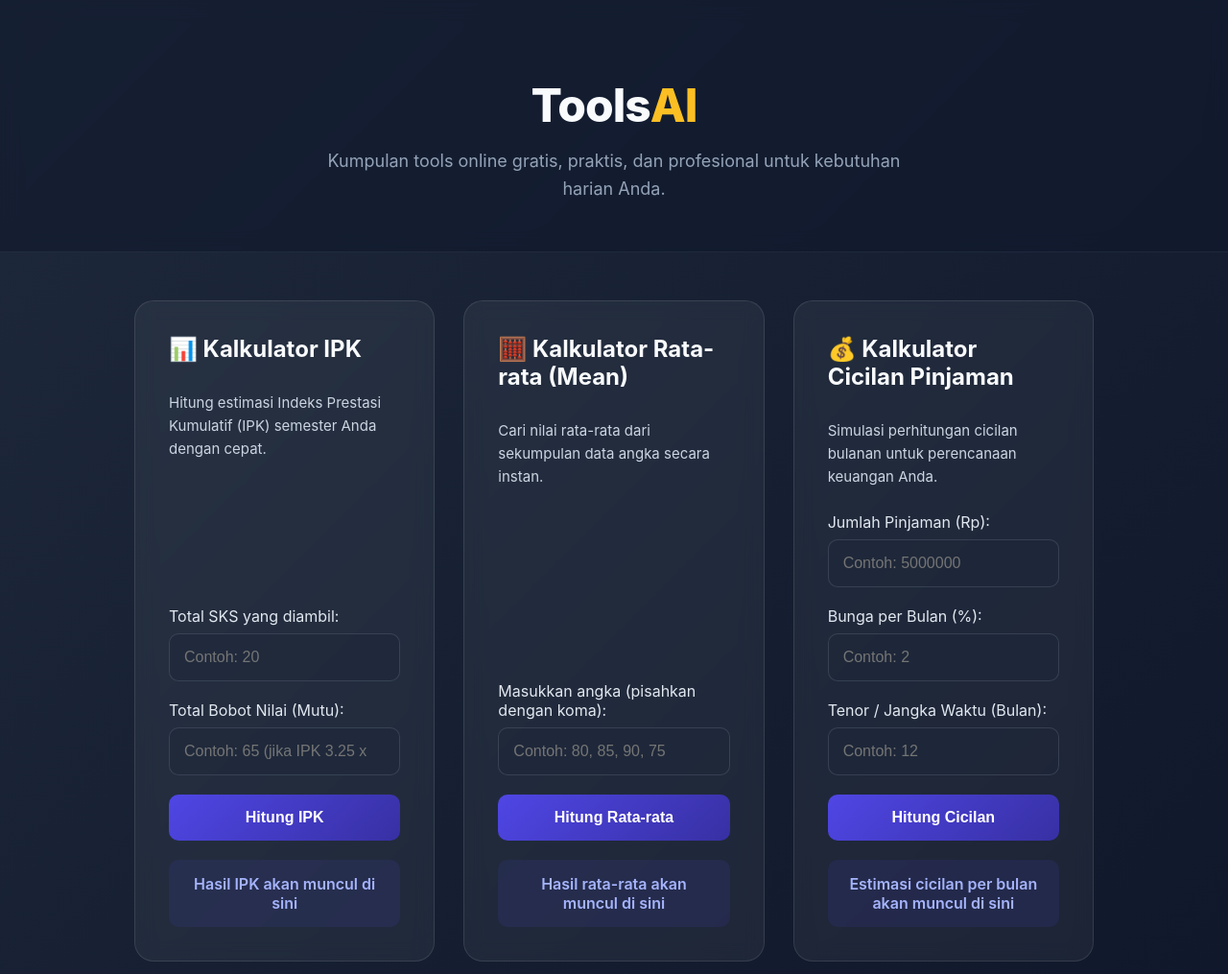
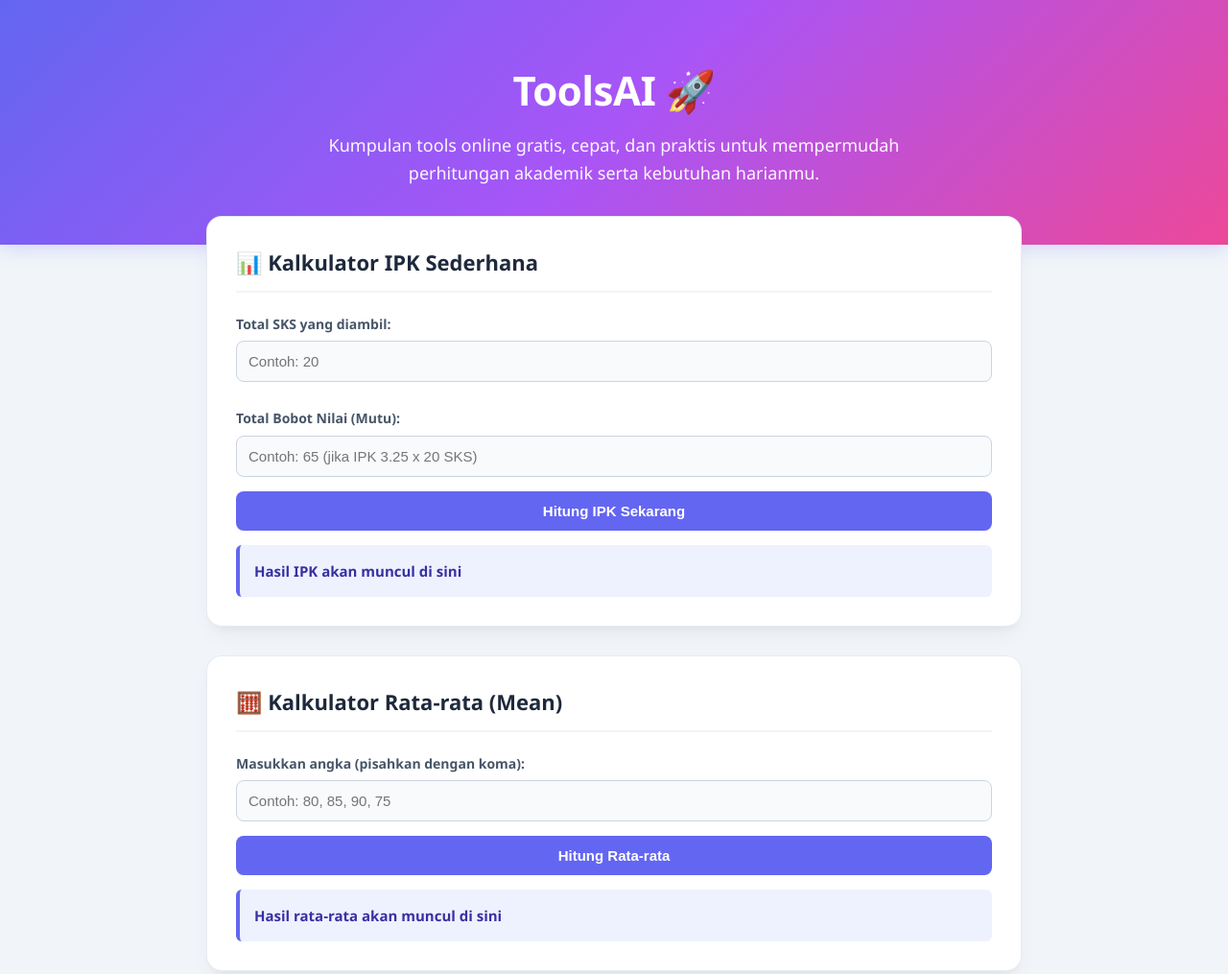
Before and after one commit to y9hwfc79wv-ui/toolsai, a plain HTML site: page index.html in a window 1280 px wide. Shown: the top 1015 px of the page at 96% size. Drawn offline with Linux system fonts and the light colour scheme.

Commit message:
Update index.html

```diff
--- a/index.html
+++ b/index.html
@@ -5,184 +5,177 @@
     <meta name="viewport" content="width=device-width, initial-scale=1.0">
     <title>ToolsAI - Kumpulan Tools Online Gratis & Praktis</title>
     <style>
-        /* Reset & Dasar */
+        :root {
+            --primary: #6366f1;
+            --primary-dark: #4f46e5;
+            --bg-gradient: linear-gradient(135deg, #6366f1 0%, #a855f7 50%, #ec4899 100%);
+            --text-main: #1e293b;
+            --text-muted: #64748b;
+        }
         body {
-            font-family: 'SF Pro Display', -apple-system, BlinkMacSystemFont, 'Segoe UI', Roboto, Oxygen, Ubuntu, Cantarell, 'Open Sans', 'Helvetica Neue', sans-serif;
-            /* Gradien latar belakang yang elegan */
-            background: linear-gradient(135deg, #1e293b 0%, #0f172a 100%);
-            color: #e2e8f0;
+            font-family: 'Segoe UI', Tahoma, Geneva, Verdana, sans-serif;
+            background: #f1f5f9;
+            color: var(--text-main);
             margin: 0;
             padding: 0;
-            min-height: 100vh;
-            display: flex;
-            flex-direction: column;
+            line-height: 1.6;
         }
-
-        /* Header Profesional */
-        .header {
+        /* Header Modern dengan Gradasi */
+        .hero {
+            background: var(--bg-gradient);
+            color: white;
             text-align: center;
-            padding: 80px 20px 50px 20px;
-            background: rgba(15, 23, 42, 0.5);
-            backdrop-filter: blur(10px);
-            border-bottom: 1px solid rgba(148, 163, 184, 0.1);
+            padding: 60px 20px;
+            box-shadow: 0 4px 20px rgba(99, 102, 241, 0.2);
         }
-        h1 {
-            font-size: 48px;
+        .hero h1 {
+            font-size: 42px;
+            margin: 0 0 10px 0;
             font-weight: 800;
-            color: #f8fafc;
-            margin: 0 0 15px 0;
-            letter-spacing: -1px;
+            letter-spacing: -0.5px;
         }
-        h1 span {
-            color: #fbbf24; /* Aksen warna emas */
-        }
-        p.subtitle {
+        .hero p {
             font-size: 18px;
-            color: #94a3b8;
             max-width: 650px;
             margin: 0 auto;
-            line-height: 1.6;
+            opacity: 0.95;
         }
-
         /* Container Utama */
         .container {
-            max-width: 1000px;
-            margin: 50px auto;
+            max-width: 850px;
+            margin: -30px auto 40px auto;
             padding: 0 20px;
-            display: grid;
-            grid-template-columns: repeat(auto-fit, minmax(300px, 1fr));
-            gap: 30px;
-            flex-grow: 1;
         }
-
-        /* Kartu Tool (Glassmorphism Style) */
+        /* Card Tools */
         .card {
-            /* Efek kartu transparan */
-            background: rgba(255, 255, 255, 0.05);
-            backdrop-filter: blur(10px);
-            border: 1px solid rgba(255, 255, 255, 0.1);
-            padding: 35px;
-            border-radius: 20px;
-            transition: transform 0.3s ease, box-shadow 0.3s ease;
-            display: flex;
-            flex-direction: column;
+            background: white;
+            padding: 30px;
+            border-radius: 16px;
+            box-shadow: 0 10px 25px -5px rgba(0, 0, 0, 0.05), 0 8px 10px -6px rgba(0, 0, 0, 0.05);
+            margin-bottom: 30px;
+            border: 1px solid rgba(226, 232, 240, 0.8);
+            transition: transform 0.2s ease;
         }
         .card:hover {
-            transform: translateY(-10px);
-            box-shadow: 0 20px 40px rgba(0,0,0,0.3);
-            background: rgba(255, 255, 255, 0.08);
+            transform: translateY(-3px);
         }
         .card h3 {
-            margin: 0 0 15px 0;
-            color: #f8fafc;
-            font-size: 24px;
-            display: flex;
-            align-items: center;
-            gap: 10px;
+            margin-top: 0;
+            color: var(--text-main);
+            font-size: 22px;
+            border-bottom: 2px solid #f1f5f9;
+            padding-bottom: 12px;
         }
-        .card p {
-            color: #cbd5e1;
+        label {
+            display: block;
+            font-weight: 600;
+            font-size: 14px;
+            margin-top: 12px;
+            color: #475569;
+        }
+        input, select {
+            width: 100%;
+            padding: 12px;
+            margin: 6px 0 15px 0;
+            border: 1px solid #cbd5e1;
+            border-radius: 8px;
+            box-sizing: border-box;
             font-size: 15px;
-            line-height: 1.6;
-            flex-grow: 1;
-            margin-bottom: 25px;
-        }
-
-        /* Input & Tombol */
-        input {
-            width: 100%;
-            padding: 15px;
-            margin: 8px 0 20px 0;
-            background: rgba(30, 41, 59, 0.5);
-            border: 1px solid rgba(148, 163, 184, 0.2);
-            border-radius: 10px;
-            color: white;
-            font-size: 16px;
-            box-sizing: border-box;
+            background: #f8fafc;
+            transition: border-color 0.2s;
         }
         input:focus {
             outline: none;
-            border-color: #4f46e5;
-            background: rgba(30, 41, 59, 0.8);
+            border-color: var(--primary);
+            background: white;
         }
         button {
-            background: linear-gradient(135deg, #4f46e5 0%, #3730a3 100%);
+            background: var(--primary);
             color: white;
             border: none;
-            padding: 15px 25px;
-            border-radius: 10px;
+            padding: 12px 20px;
+            border-radius: 8px;
             cursor: pointer;
             font-weight: bold;
+            font-size: 15px;
             width: 100%;
-            font-size: 16px;
-            transition: opacity 0.2s;
+            transition: background 0.2s;
         }
         button:hover {
-            opacity: 0.9;
+            background: var(--primary-dark);
         }
         .result {
-            margin-top: 20px;
+            margin-top: 15px;
             padding: 15px;
-            background: rgba(79, 70, 229, 0.1);
-            border-radius: 10px;
-            font-weight: 600;
-            color: #a5b4fc;
-            text-align: center;
+            background: #eef2ff;
+            border-left: 4px solid var(--primary);
+            border-radius: 6px;
+            font-weight: bold;
+            color: #3730a3;
+            font-size: 15px;
         }
-
-        /* Footer Profesional */
+        /* Bagian Informasi Tambahan (About, Privacy, Contact) */
+        .info-section {
+            background: white;
+            padding: 30px;
+            border-radius: 16px;
+            box-shadow: 0 4px 6px -1px rgba(0, 0, 0, 0.05);
+            margin-bottom: 30px;
+            border: 1px solid #e2e8f0;
+        }
+        .info-section h2 {
+            font-size: 20px;
+            color: var(--text-main);
+            margin-top: 0;
+            border-bottom: 2px solid #f1f5f9;
+            padding-bottom: 10px;
+        }
+        .info-section p, .info-section li {
+            font-size: 14px;
+            color: var(--text-muted);
+        }
         footer {
             text-align: center;
-            padding: 50px 20px;
-            color: #64748b;
+            padding: 40px 20px;
+            color: var(--text-muted);
             font-size: 14px;
-            border-top: 1px solid rgba(148, 163, 184, 0.1);
-            background: rgba(15, 23, 42, 0.3);
-        }
-
-        /* Responsive Fixes */
-        @media (max-width: 600px) {
-            h1 { font-size: 36px; }
-            .header { padding: 60px 20px 40px 20px; }
-            .container { margin: 30px auto; gap: 20px; }
-            .card { padding: 25px; }
+            background: #e2e8f0;
+            margin-top: 50px;
         }
     </style>
 </head>
 <body>
 
-    <header class="header">
-        <h1>Tools<span>AI</span></h1>
-        <p class="subtitle">Kumpulan tools online gratis, praktis, dan profesional untuk kebutuhan harian Anda.</p>
-    </header>
+    <!-- Header / Hero Banner -->
+    <div class="hero">
+        <h1>ToolsAI 🚀</h1>
+        <p>Kumpulan tools online gratis, cepat, dan praktis untuk mempermudah perhitungan akademik serta kebutuhan harianmu.</p>
+    </div>
 
     <div class="container">
-        <!-- TOOL 1: Kalkulator IPK -->
+        <!-- TOOL 1: Kalkulator IPK Sederhana -->
         <div class="card">
-            <h3>📊 Kalkulator IPK</h3>
-            <p>Hitung estimasi Indeks Prestasi Kumulatif (IPK) semester Anda dengan cepat.</p>
+            <h3>📊 Kalkulator IPK Sederhana</h3>
             <label>Total SKS yang diambil:</label>
             <input type="number" id="sks" placeholder="Contoh: 20">
             <label>Total Bobot Nilai (Mutu):</label>
             <input type="number" id="mutu" placeholder="Contoh: 65 (jika IPK 3.25 x 20 SKS)">
-            <button onclick="hitungIPK()">Hitung IPK</button>
+            <button onclick="hitungIPK()">Hitung IPK Sekarang</button>
             <div class="result" id="hasilIPK">Hasil IPK akan muncul di sini</div>
         </div>
 
-        <!-- TOOL 2: Kalkulator Mean -->
+        <!-- TOOL 2: Kalkulator Statistik (Rata-rata / Mean) -->
         <div class="card">
             <h3>🧮 Kalkulator Rata-rata (Mean)</h3>
-            <p>Cari nilai rata-rata dari sekumpulan data angka secara instan.</p>
             <label>Masukkan angka (pisahkan dengan koma):</label>
             <input type="text" id="dataAngka" placeholder="Contoh: 80, 85, 90, 75">
             <button onclick="hitungStatistik()">Hitung Rata-rata</button>
             <div class="result" id="hasilStatistik">Hasil rata-rata akan muncul di sini</div>
         </div>
 
-        <!-- TOOL 3: Kalkulator Cicilan -->
+        <!-- TOOL 3: Kalkulator Simulasi Cicilan / Finansial -->
         <div class="card">
             <h3>💰 Kalkulator Cicilan Pinjaman</h3>
-            <p>Simulasi perhitungan cicilan bulanan untuk perencanaan keuangan Anda.</p>
             <label>Jumlah Pinjaman (Rp):</label>
             <input type="number" id="pinjaman" placeholder="Contoh: 5000000">
             <label>Bunga per Bulan (%):</label>
@@ -192,39 +185,71 @@
             <button onclick="hitungCicilan()">Hitung Cicilan</button>
             <div class="result" id="hasilCicilan">Estimasi cicilan per bulan akan muncul di sini</div>
         </div>
+
+        <!-- About Us -->
+        <div class="info-section" id="about">
+            <h2>ℹ️ Tentang Kami (About Us)</h2>
+            <p><strong>ToolsAI</strong> didirikan sebagai platform direktori utilitas online gratis yang dirancang untuk membantu pelajar, mahasiswa, dan masyarakat umum dalam menyelesaikan berbagai perhitungan instan secara praktis, cepat, tanpa perlu mengunduh aplikasi tambahan.</p>
+        </div>
+
+        <!-- Privacy Policy -->
+        <div class="info-section" id="privacy">
+            <h2>🔒 Kebijakan Privasi (Privacy Policy)</h2>
+            <p>Kami sangat menghargai privasi pengunjung:</p>
+            <ul>
+                <li>Semua proses perhitungan pada tools di website ini berjalan secara lokal di browser Anda; kami tidak menyimpan atau merekam data angka/input yang Anda masukkan.</li>
+                <li>Website ini menggunakan analitik atau jaringan iklan pihak ketiga di masa mendatang untuk mendukung operasional gratis situs.</li>
+            </ul>
+        </div>
+
+        <!-- Contact -->
+        <div class="info-section" id="contact">
+            <h2>📞 Kontak Kami (Contact)</h2>
+            <p>Jika Anda memiliki saran, pertanyaan, atau menemukan kendala penggunaan tools di website ini, silakan hubungi kami melalui email resmi:</p>
+            <p><strong>Email:</strong> support@toolsai.online (atau ganti dengan email aktif Anda)</p>
+        </div>
     </div>
 
     <footer>
-        &copy; 2026 ToolsAI. Dibangun dengan teknologi web modern.
+        &copy; 2026 ToolsAI. Dibangun dengan HTML, CSS & JavaScript.
     </footer>
 
     <script>
-        // Logika Tool 1: IPK
         function hitungIPK() {
             let sks = parseFloat(document.getElementById('sks').value);
             let mutu = parseFloat(document.getElementById('mutu').value);
-            if (!sks || !mutu || sks === 0) { document.getElementById('hasilIPK').innerText = "Masukkan angka yang valid!"; return; }
+            if (!sks || !mutu || sks === 0) {
+                document.getElementById('hasilIPK').innerText = "Mohon masukkan angka SKS dan Mutu yang valid!";
+                return;
+            }
             let ipk = mutu / sks;
             document.getElementById('hasilIPK').innerText = "Estimasi IPK Anda: " + ipk.toFixed(2);
         }
 
-        // Logika Tool 2: Statistik Rata-rata
         function hitungStatistik() {
             let input = document.getElementById('dataAngka').value;
-            if (!input) { document.getElementById('hasilStatistik').innerText = "Masukkan data angka terlebih dahulu!"; return; }
+            if (!input) {
+                document.getElementById('hasilStatistik').innerText = "Masukkan data angka terlebih dahulu!";
+                return;
+            }
             let arr = input.split(',').map(item => parseFloat(item.trim()));
-            if (arr.some(isNaN)) { document.getElementById('hasilStatistik').innerText = "Format angka salah! Gunakan koma (,)."; return; }
+            if (arr.some(isNaN)) {
+                document.getElementById('hasilStatistik').innerText = "Format angka salah! Pastikan dipisahkan dengan tanda koma (,).";
+                return;
+            }
             let sum = arr.reduce((a, b) => a + b, 0);
             let mean = sum / arr.length;
             document.getElementById('hasilStatistik').innerText = "Nilai Rata-rata (Mean): " + mean.toFixed(2);
         }
 
-        // Logika Tool 3: Finansial Cicilan
         function hitungCicilan() {
             let p = parseFloat(document.getElementById('pinjaman').value);
             let b = parseFloat(document.getElementById('bunga').value) / 100;
             let t = parseInt(document.getElementById('tenor').value);
-            if (!p || isNaN(b) || !t) { document.getElementById('hasilCicilan').innerText = "Mohon isi semua kolom!"; return; }
+            if (!p || isNaN(b) || !t) {
+                document.getElementById('hasilCicilan').innerText = "Mohon isi semua kolom pinjaman dengan benar!";
+                return;
+            }
             let totalBunga = p * b * t;
             let totalBayar = p + totalBunga;
             let cicilanPerBulan = totalBayar / t;
```
